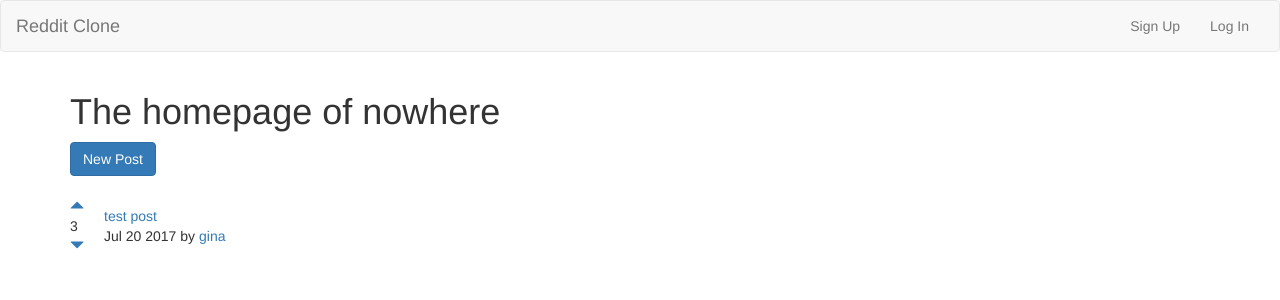
After one commit to Giliff89/reddit_clone, a Django app: page / in a window 1280 px wide. The commit adds this page. Shown: the top 300 px of the page. Run offline with Django 3.2, Linux system fonts and the light colour scheme; data comes from the database, SQL or seed files in the repository; both versions use the stored data as it was after the commit; some libraries are stand-ins or nearby versions.

Commit message:
set up homepage layout

```diff
--- a/accounts/urls.py
+++ b/accounts/urls.py
@@ -6,4 +6,5 @@ app_name = 'accounts'
 urlpatterns = [
     url(r'^signup/', views.signup, name='signup'),
     url(r'^login/', views.login_user, name='login'),
+    url(r'^logout/', views.logoutview, name='logout'),
 ]
--- a/posts/admin.py
+++ b/posts/admin.py
@@ -2,5 +2,6 @@
 from __future__ import unicode_literals
 
 from django.contrib import admin
+from . import models
 
-# Register your models here.
+admin.site.register(models.Post)
--- a/posts/models.py
+++ b/posts/models.py
@@ -2,5 +2,15 @@
 from __future__ import unicode_literals
 
 from django.db import models
+from django.contrib.auth.models import User
 
-# Create your models here.
+
+class Post(models.Model):
+    title = models.CharField(max_length=200)
+    url = models.TextField()
+    pub_date = models.DateTimeField()
+    author = models.ForeignKey(User)
+    votes_total = models.IntegerField(default=1)
+
+    def pub_date_pretty(self):
+        return self.pub_date.strftime('%b %e %Y')
--- /dev/null
+++ b/posts/templates/posts/home.html
@@ -0,0 +1,49 @@
+{% extends 'base.html' %}
+
+{% block content %}
+
+<h1>The homepage of nowhere</h1>
+
+<a class="btn btn-primary" href="{% url 'posts:create' %}">New Post</a>
+
+<br>
+<br>
+
+{% for post in posts.all %}
+
+    <table>
+        <tr>
+            <td style="padding-right: 20px;">
+                <a href="#" onClick="document.getElementById('upvote{{ post.id }}').submit()"><span class="glyphicon glyphicon-triangle-top" aria-hidden="true"></span></a>
+                <br>
+                {{ post.votes_total }}
+                <br>
+                <a href="#" onClick="document.getElementById('downvote{{ post.id }}').submit()"><span class="glyphicon glyphicon-triangle-bottom" aria-hidden="true"></span></a>
+            </td>
+
+            <td>
+                <a href="{{ post.url }}">{{ post.title }}</a>
+                <br>
+                {{ post.pub_date_pretty }} by <a href="{% url 'posts:userposts' post.author.id %}">{{ post.author.username }}</a>
+                <br>
+            </td>
+        </tr>
+    </table>
+
+    <form id="upvote{{ post.id }}" method="POST" action="{% url 'posts:upvote' post.id %}">
+        {% csrf_token %}
+
+        <input type="hidden">
+
+    </form>
+
+    <form id="downvote{{ post.id}}" method="POST" action="{% url 'posts:downvote' post.id %}">
+        {% csrf_token %}
+
+        <input type="hidden">
+
+    </form>
+
+{% endfor %}
+
+{% endblock %}
--- a/posts/urls.py
+++ b/posts/urls.py
@@ -4,5 +4,8 @@ from . import views
 app_name = 'posts'
 
 urlpatterns = [
-    url(r'^create/', views.signup, name='create'),
+    url(r'^create/', views.create, name='create'),
+    url(r'^(?P<pk>[0-9]+)/upvote', views.upvote, name='upvote'),
+    url(r'^(?P<pk>[0-9]+)/downvote', views.downvote, name='downvote'),
+    url(r'^user/(?P<fk>[0-9]+)', views.userposts, name='userposts'),
 ]
--- a/posts/views.py
+++ b/posts/views.py
@@ -1,10 +1,57 @@
 # -*- coding: utf-8 -*-
 from __future__ import unicode_literals
 
-from django.shortcuts import render
+from django.shortcuts import render, redirect
 from django.contrib.auth.decorators import login_required
+from django.utils import timezone
+
+from .models import Post
+from django.contrib.auth.models import User
 
 
 @login_required
 def create(request):
-    return render(request, 'posts/create.html')
+    if request.method == 'POST':
+        if request.POST['title'] and request.POST['url']:
+            post = Post()
+            post.title = request.POST['title']
+            if request.POST['url'].startswith('http://') or request.POST['url'].startswith('https://'):
+                post.url = request.POST['url']
+            else:
+                post.url = 'http://' + request.POST['url']
+            post.pub_date = timezone.datetime.now()
+            post.author = request.user
+            post.save()
+            return redirect('home')
+        else:
+            return render(request, 'posts/create.html', {'error': 'Error: You must include a title and a URL to create a post.'})
+
+    else:
+        return render(request, 'posts/create.html')
+
+
+def home(request):
+    posts = Post.objects.order_by('-votes_total')
+    return render(request, 'posts/home.html', {'posts': posts})
+
+
+def upvote(request, pk):
+    if request.method == 'POST':
+        post = Post.objects.get(pk=pk)
+        post.votes_total += 1
+        post.save()
+        return redirect('home')
+
+
+def downvote(request, pk):
+    if request.method == 'POST':
+        post = Post.objects.get(pk=pk)
+        post.votes_total -= 1
+        post.save()
+        return redirect('home')
+
+
+def userposts(request, fk):
+    posts = Post.objects.filter(author__id=fk).order_by('-votes_total')
+    author = User.objects.get(pk=fk)
+    return render(request, 'posts/userposts.html', {'posts': posts, 'author': author})
--- a/redditclone/settings.py
+++ b/redditclone/settings.py
@@ -56,7 +56,7 @@ ROOT_URLCONF = 'redditclone.urls'
 TEMPLATES = [
     {
         'BACKEND': 'django.template.backends.django.DjangoTemplates',
-        'DIRS': [],
+        'DIRS': ['templates'],
         'APP_DIRS': True,
         'OPTIONS': {
             'context_processors': [
--- a/redditclone/urls.py
+++ b/redditclone/urls.py
@@ -16,8 +16,11 @@ Including another URLconf
 from django.conf.urls import url, include
 from django.contrib import admin
 
+from posts import views
+
 urlpatterns = [
     url(r'^admin/', admin.site.urls),
     url(r'^accounts/', include('accounts.urls')),
     url(r'^posts/', include('posts.urls')),
+    url(r'^$', views.home, name='home'),
 ]
--- /dev/null
+++ b/templates/base.html
@@ -0,0 +1,65 @@
+<!DOCTYPE html>
+<html lang="en">
+  <head>
+    <meta charset="utf-8">
+    <meta http-equiv="X-UA-Compatible" content="IE=edge">
+    <meta name="viewport" content="width=device-width, initial-scale=1">
+    <!-- The above 3 meta tags *must* come first in the head; any other head content must come *after* these tags -->
+    <title>Reddit Clone</title>
+
+    <!-- Bootstrap -->
+    <!-- Latest compiled and minified CSS -->
+    <link rel="stylesheet" href="https://maxcdn.bootstrapcdn.com/bootstrap/3.3.7/css/bootstrap.min.css" integrity="sha384-BVYiiSIFeK1dGmJRAkycuHAHRg32OmUcww7on3RYdg4Va+PmSTsz/K68vbdEjh4u" crossorigin="anonymous">
+
+    <!-- HTML5 shim and Respond.js for IE8 support of HTML5 elements and media queries -->
+    <!-- WARNING: Respond.js doesn't work if you view the page via file:// -->
+    <!--[if lt IE 9]>
+      <script src="https://oss.maxcdn.com/html5shiv/3.7.3/html5shiv.min.js"></script>
+      <script src="https://oss.maxcdn.com/respond/1.4.2/respond.min.js"></script>
+    <![endif]-->
+  </head>
+
+  <body>
+
+    <nav class="navbar navbar-default">
+        <div class="container-fluid">
+            <div class="navbar-header">
+                <button type="button" class="navbar-toggle" data-toggle="collapse"    data-target="#mynav">
+                    <span class="icon-bar"></span>
+                    <span class="icon-bar"></span>
+                    <span class="icon-bar"></span>
+                </button>
+                <a class="navbar-brand" href="{% url 'home' %}">Reddit Clone</a>
+            </div>
+            <div class="collapse navbar-collapse" id="mynav">
+                <ul class="nav navbar-nav navbar-right">
+                    {% if user.is_authenticated %}
+                        <li><a href="#" onClick="document.getElementById('logout').submit()">Log Out</a></li>
+                        <form id="logout" method="POST" action="{% url 'accounts:logout' %}">
+                            {% csrf_token %}
+                            <input type="hidden">
+                        </form>
+                    {% else %}
+                        <li><a href="{% url 'accounts:signup' %}">Sign Up</a></li>
+                        <li><a href="{% url 'accounts:login' %}">Log In</a></li>
+                    {% endif %}
+                </ul>
+            </div>
+        </div>
+    </nav>
+
+    <div class="container">
+
+        {% block content %}
+        {% endblock %}
+
+    </div>
+
+    <!-- jQuery (necessary for Bootstrap's JavaScript plugins) -->
+    <script src="https://ajax.googleapis.com/ajax/libs/jquery/1.12.4/jquery.min.js"></script>
+    <!-- Include all compiled plugins (below), or include individual files as needed -->
+    <!-- Latest compiled and minified JavaScript -->
+    <script src="https://maxcdn.bootstrapcdn.com/bootstrap/3.3.7/js/bootstrap.min.js" integrity="sha384-Tc5IQib027qvyjSMfHjOMaLkfuWVxZxUPnCJA7l2mCWNIpG9mGCD8wGNIcPD7Txa" crossorigin="anonymous"></script>
+
+  </body>
+</html>
```
Also changed, not shown: accounts/templates/accounts/login.html (+12 -1 lines), accounts/templates/accounts/signup.html (+7 -1 lines), accounts/views.py (+12 -3 lines), posts/templates/posts/create.html (+33 -1 lines), posts/templates/posts/userposts.html (added, +47 -0 lines), db.sqlite3, posts/migrations/0001_initial.py (added).
